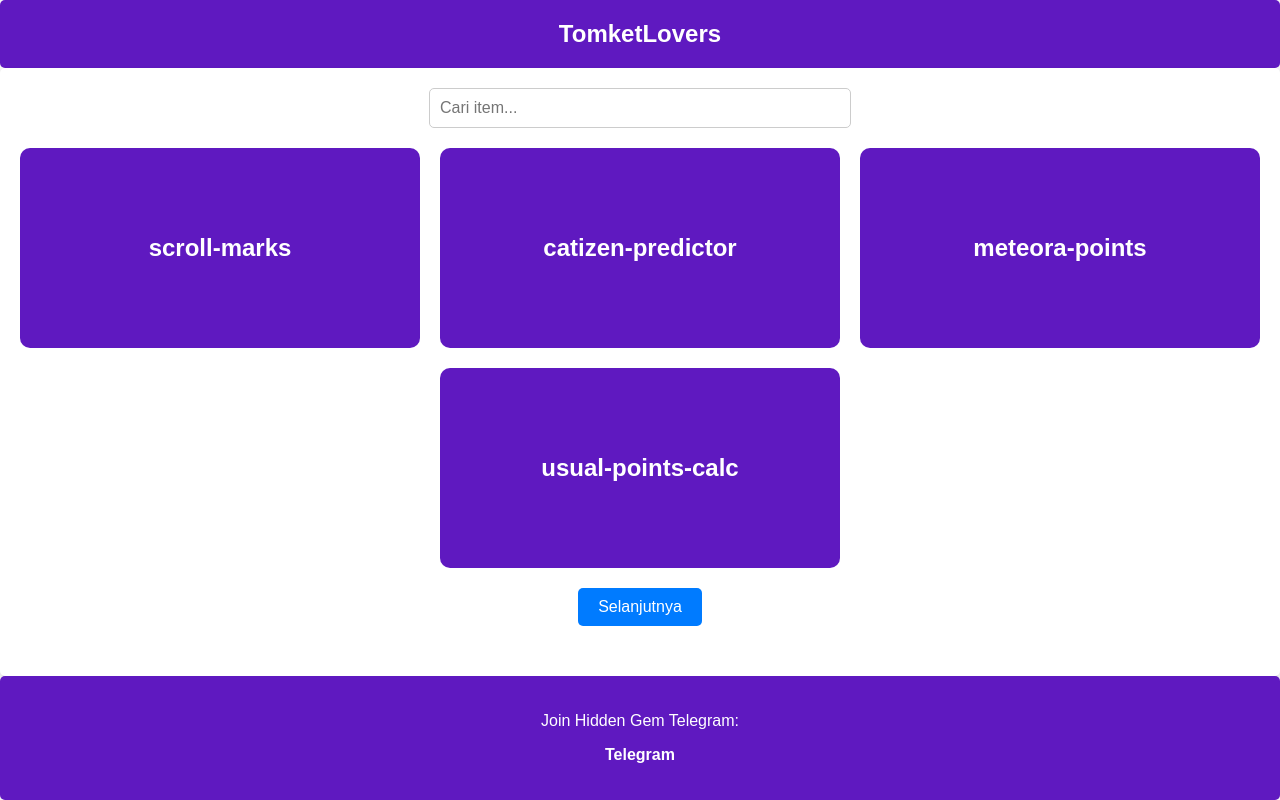
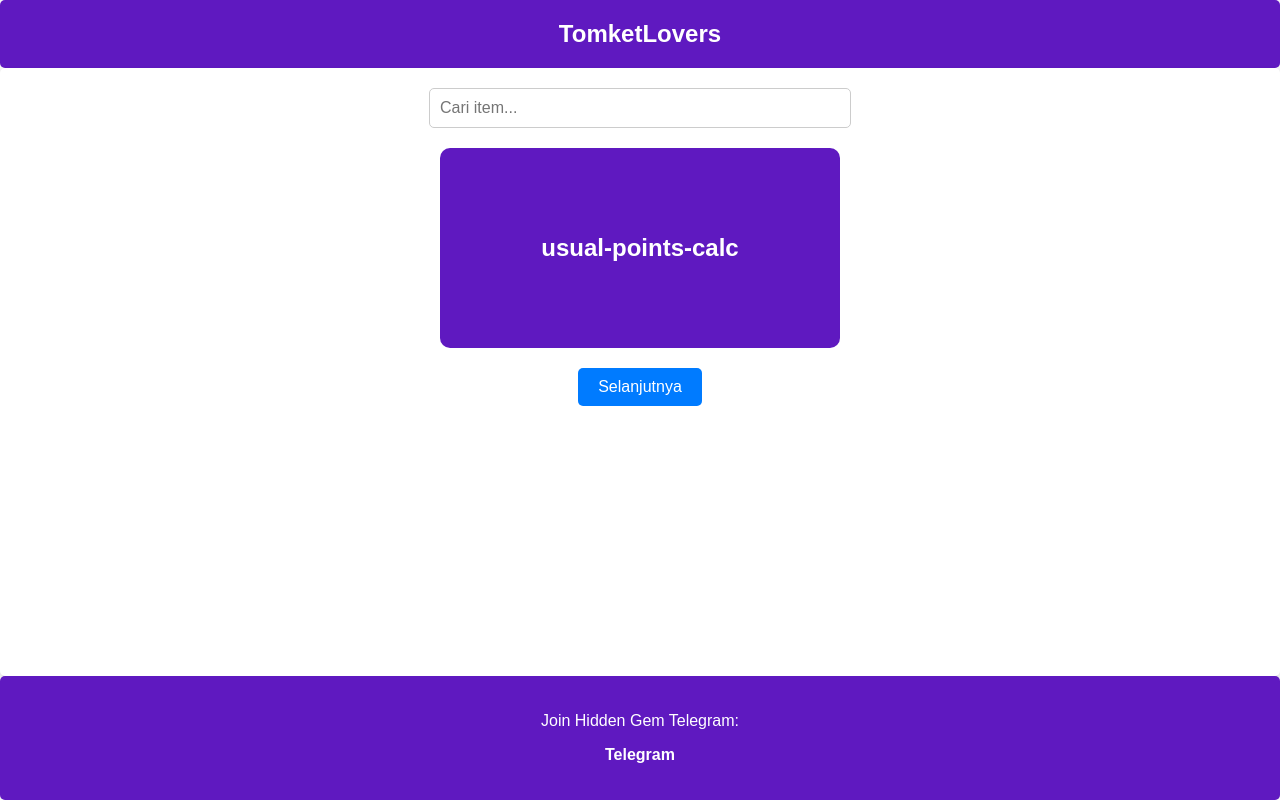
Before and after one commit to BidyutRoy2/HiddenGem, a plain HTML site: page index.html in a window 1280 px wide. Drawn offline with Linux system fonts and the light colour scheme.

Commit message:
Update index.html

```diff
--- a/index.html
+++ b/index.html
@@ -159,9 +159,6 @@
     </div>
 
     <div id="flexContainer" class="flex-container">
-        <a href="/scroll-marks/index.html" class="flex-item">scroll-marks</a>
-        <a href="/catizen-predictor/index.html" class="flex-item">catizen-predictor</a>
-        <a href="/meteora-points/index.html" class="flex-item">meteora-points</a>
         <a href="/usual-points-calc/index.html" class="flex-item">usual-points-calc</a>
     </div>
 
```
